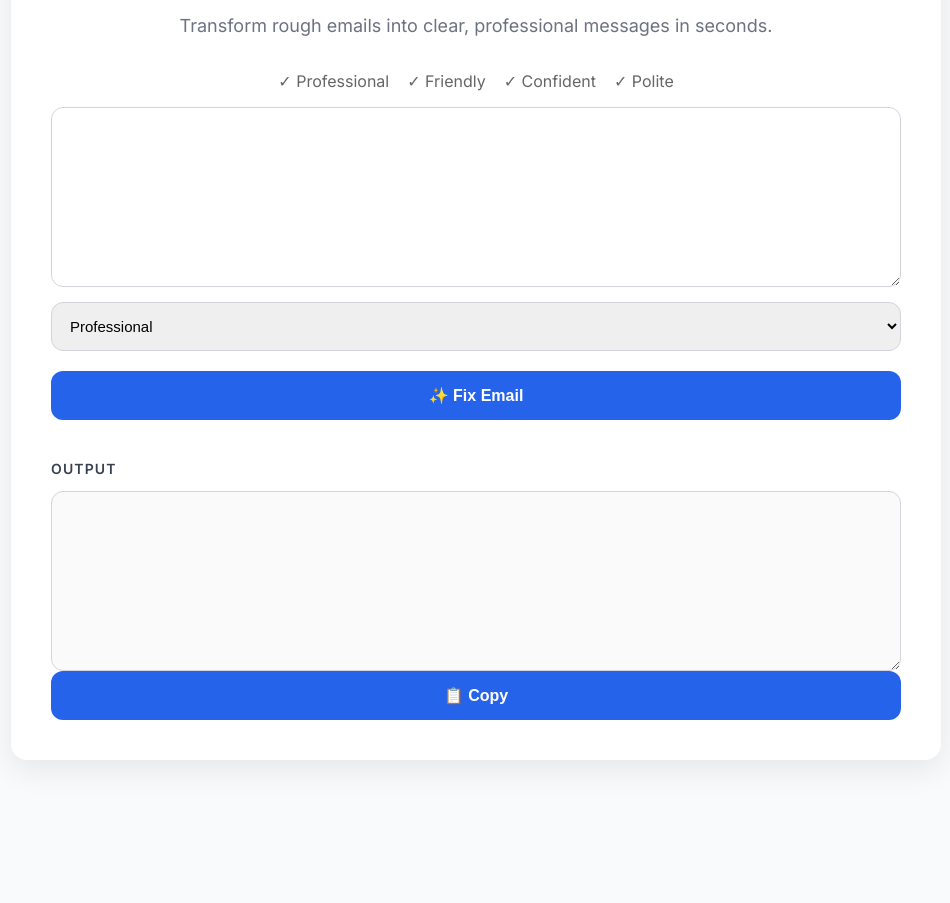
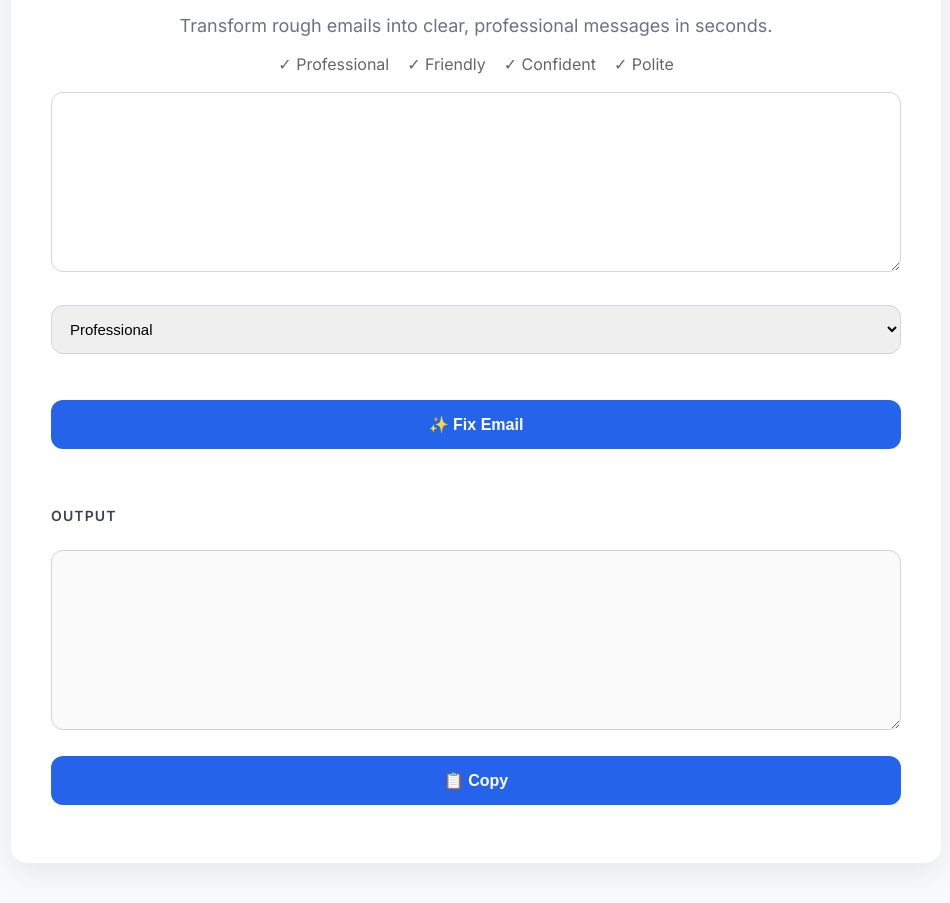
Before and after one commit to yannick-tech10/ClearMail, a website: page public/index.html in a window 1280 px wide. Shown: the part 174-1077 px from the top of the page, without its empty margins (164-1114 px from the left). Before the commit the page ends 974 px from the top, so only its background shows below. Drawn offline with Linux system fonts and the light colour scheme.

Commit message:
Improve layout spacing and visual rhythm

```diff
--- a/public/style.css
+++ b/public/style.css
@@ -88,3 +88,14 @@ button:hover {
     text-transform: uppercase;
     letter-spacing: 0.08em;
 }
+.container > * {
+    margin-bottom: 18px;
+}
+
+button {
+    margin-top: 8px;
+}
+
+#output {
+    margin-top: 8px;
+}
```
